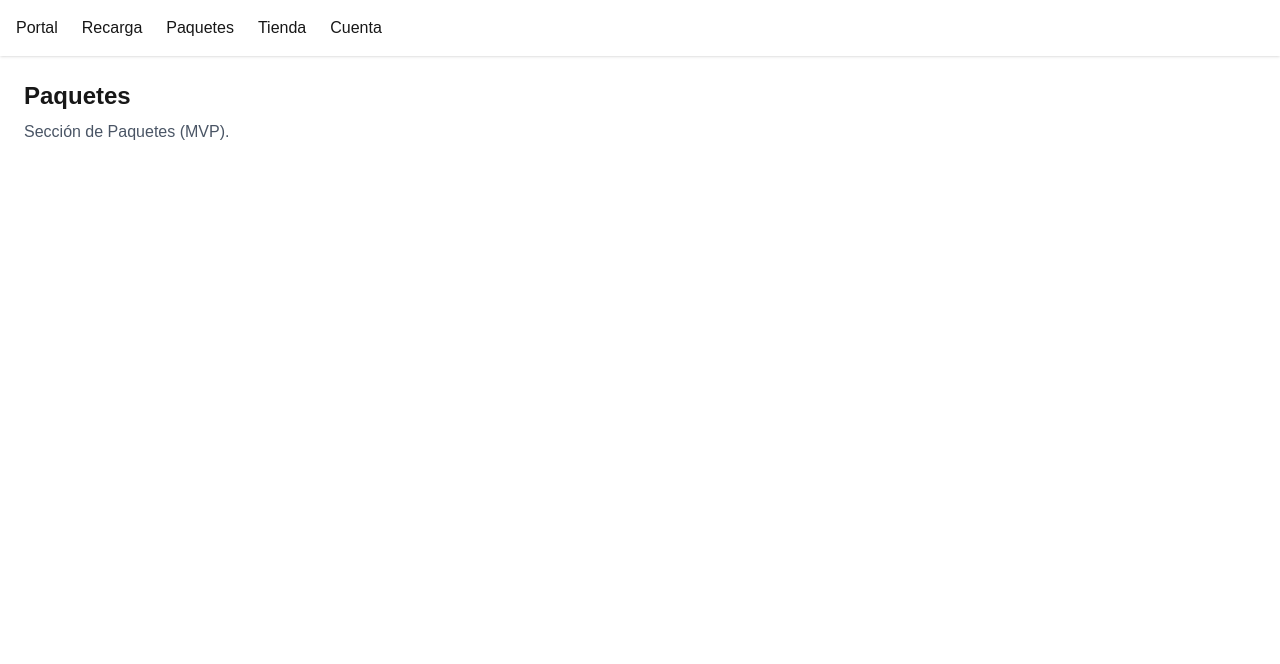
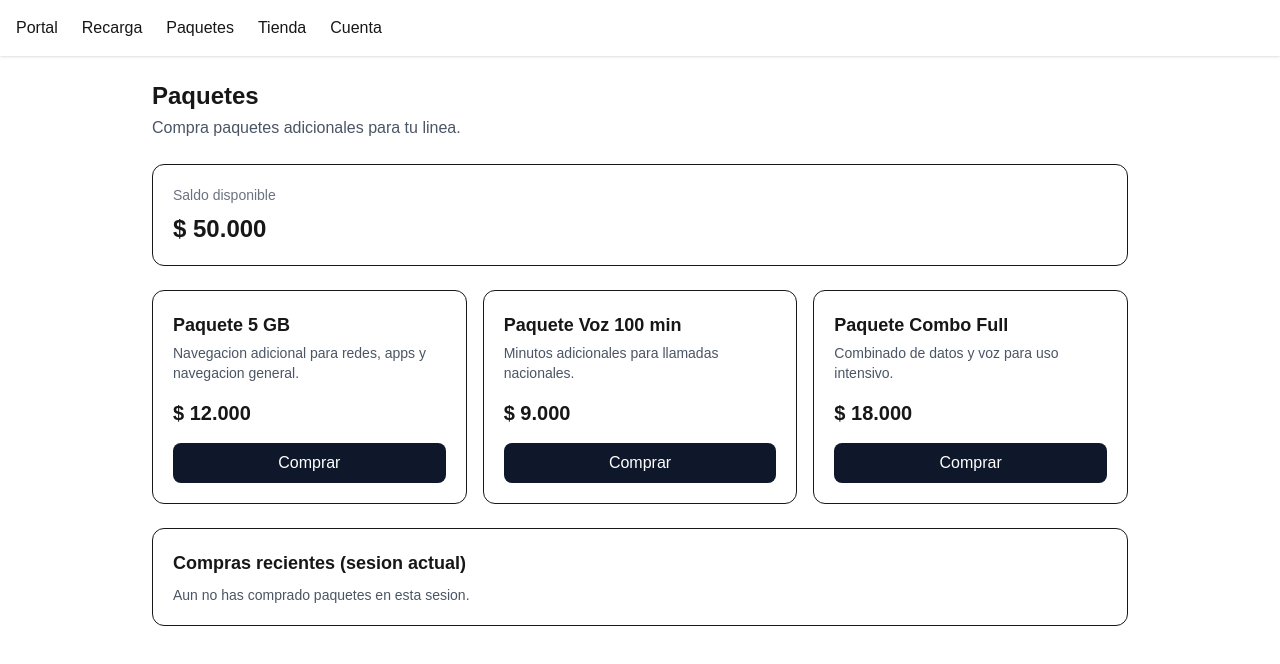
Before and after one commit to LuisAlbertoPerezDeLaCruz/mvno-portal, a Next.js app: page /paquetes in a window 1280 px wide. Shown: the top 664 px of the page. Built offline with nearby package versions, Linux system fonts and the light colour scheme.

Commit message:
Implementacion de paquetes

```diff
--- a/app/api/buy-package/route.ts
+++ b/app/api/buy-package/route.ts
@@ -1,5 +1,5 @@
 import { applyBuyPackage } from "@/lib/mock-db";
-import { BuyPackageRequest } from "@/lib/types";
+import { BuyPackageRequest, BuyPackageResponse } from "@/lib/types";
 import { NextResponse } from "next/server";
 
 export async function POST(request: Request) {
@@ -10,11 +10,12 @@ export async function POST(request: Request) {
 
   try {
     const result = applyBuyPackage({ packageCode: payload.packageCode });
-    return NextResponse.json({
+    const response: BuyPackageResponse = {
       ok: true,
       receipt: result.receipt,
       balance: result.balance,
-    });
+    };
+    return NextResponse.json(response);
   } catch (error) {
     if (error instanceof Error && error.message === "PACKAGE_NOT_FOUND") {
       return NextResponse.json({ error: "Paquete no encontrado" }, { status: 404 });
--- a/app/paquetes/page.tsx
+++ b/app/paquetes/page.tsx
@@ -1,8 +1,178 @@
+"use client";
+
+import { buyPackageApi, getCustomerSummaryApi } from "@/lib/api";
+import { RecentMovement } from "@/lib/types";
+import { useEffect, useState } from "react";
+
+type SubmitStatus = "idle" | "loading" | "success" | "error";
+
+type PackageOption = {
+  code: string;
+  title: string;
+  description: string;
+  price: number;
+};
+
+const PACKAGE_CATALOG: PackageOption[] = [
+  {
+    code: "data_5gb",
+    title: "Paquete 5 GB",
+    description: "Navegacion adicional para redes, apps y navegacion general.",
+    price: 12000,
+  },
+  {
+    code: "voz_100min",
+    title: "Paquete Voz 100 min",
+    description: "Minutos adicionales para llamadas nacionales.",
+    price: 9000,
+  },
+  {
+    code: "combo_full",
+    title: "Paquete Combo Full",
+    description: "Combinado de datos y voz para uso intensivo.",
+    price: 18000,
+  },
+];
+
+function formatCurrencyCop(value: number) {
+  return new Intl.NumberFormat("es-CO", {
+    style: "currency",
+    currency: "COP",
+    maximumFractionDigits: 0,
+  }).format(value);
+}
+
+function formatDate(value: string) {
+  return new Intl.DateTimeFormat("es-CO", {
+    dateStyle: "medium",
+    timeStyle: "short",
+  }).format(new Date(value));
+}
+
 export default function PaquetesPage() {
+  const [status, setStatus] = useState<SubmitStatus>("idle");
+  const [message, setMessage] = useState("");
+  const [balance, setBalance] = useState<number | null>(null);
+  const [receipts, setReceipts] = useState<RecentMovement[]>([]);
+  const [selectedCode, setSelectedCode] = useState<string | null>(null);
+
+  useEffect(() => {
+    let mounted = true;
+
+    async function loadBalance() {
+      try {
+        const summary = await getCustomerSummaryApi();
+        if (mounted) {
+          setBalance(summary.balance);
+        }
+      } catch (error) {
+        if (mounted) {
+          setStatus("error");
+          setMessage(
+            error instanceof Error
+              ? `No se pudo cargar el saldo inicial: ${error.message}`
+              : "No se pudo cargar el saldo inicial.",
+          );
+        }
+      }
+    }
+
+    loadBalance();
+
+    return () => {
+      mounted = false;
+    };
+  }, []);
+
+  async function handleBuy(packageCode: string) {
+    setStatus("loading");
+    setMessage("Procesando compra...");
+    setSelectedCode(packageCode);
+
+    try {
+      const response = await buyPackageApi({ packageCode });
+      setBalance(response.balance);
+      setReceipts((prev) => [response.receipt, ...prev]);
+      setStatus("success");
+      setMessage("Compra exitosa.");
+    } catch (error) {
+      setStatus("error");
+      setMessage(error instanceof Error ? error.message : "No se pudo completar la compra.");
+    } finally {
+      setSelectedCode(null);
+    }
+  }
+
   return (
-    <main className="p-6">
-      <h1 className="text-2xl font-semibold">Paquetes</h1>
-      <p className="mt-2 text-gray-600">Sección de Paquetes (MVP).</p>
+    <main className="mx-auto max-w-5xl space-y-6 p-6">
+      <section>
+        <h1 className="text-2xl font-semibold">Paquetes</h1>
+        <p className="mt-1 text-gray-600">Compra paquetes adicionales para tu linea.</p>
+      </section>
+
+      <section className="rounded-xl border bg-white p-5">
+        <p className="text-sm text-gray-500">Saldo disponible</p>
+        <p className="mt-2 text-2xl font-bold">
+          {balance === null ? "Cargando saldo..." : formatCurrencyCop(balance)}
+        </p>
+      </section>
+
+      <section className="grid gap-4 md:grid-cols-3">
+        {PACKAGE_CATALOG.map((pkg) => {
+          const isLoadingThis = status === "loading" && selectedCode === pkg.code;
+          return (
+            <article key={pkg.code} className="rounded-xl border bg-white p-5">
+              <h2 className="text-lg font-semibold">{pkg.title}</h2>
+              <p className="mt-1 text-sm text-gray-600">{pkg.description}</p>
+              <p className="mt-4 text-xl font-bold">{formatCurrencyCop(pkg.price)}</p>
+              <button
+                type="button"
+                onClick={() => handleBuy(pkg.code)}
+                disabled={status === "loading"}
+                className="mt-4 w-full rounded-lg bg-slate-900 px-4 py-2 font-medium text-white disabled:cursor-not-allowed disabled:opacity-60"
+              >
+                {isLoadingThis ? "Comprando..." : "Comprar"}
+              </button>
+            </article>
+          );
+        })}
+      </section>
+
+      {message && (
+        <p
+          className={`rounded-lg px-3 py-2 text-sm ${
+            status === "error"
+              ? "bg-red-50 text-red-700"
+              : status === "success"
+                ? "bg-green-50 text-green-700"
+                : "bg-slate-100 text-slate-700"
+          }`}
+        >
+          {message}
+        </p>
+      )}
+
+      <section className="rounded-xl border bg-white p-5">
+        <h2 className="text-lg font-semibold">Compras recientes (sesion actual)</h2>
+        {receipts.length === 0 ? (
+          <p className="mt-2 text-sm text-gray-600">Aun no has comprado paquetes en esta sesion.</p>
+        ) : (
+          <ul className="mt-3 space-y-2">
+            {receipts.map((receipt) => (
+              <li
+                key={receipt.id}
+                className="flex items-center justify-between rounded-lg bg-slate-50 p-3 text-sm"
+              >
+                <div>
+                  <p className="font-medium">{receipt.title}</p>
+                  <p className="text-gray-500">{formatDate(receipt.createdAt)}</p>
+                </div>
+                <p className="font-semibold">- {formatCurrencyCop(receipt.amount)}</p>
+              </li>
+            ))}
+          </ul>
+        )}
+      </section>
     </main>
   );
 }
--- a/lib/api.ts
+++ b/lib/api.ts
@@ -1,5 +1,6 @@
 import {
   BuyPackageRequest,
+  BuyPackageResponse,
   CustomerSummary,
   TopupRequest,
   TopupResponse,
@@ -47,11 +48,11 @@ export async function topupApi(payload: TopupRequest): Promise<TopupResponse> {
   return parseJson<TopupResponse>(response);
 }
 
-export async function buyPackageApi(payload: BuyPackageRequest) {
+export async function buyPackageApi(payload: BuyPackageRequest): Promise<BuyPackageResponse> {
   const response = await fetch("/api/buy-package", {
     method: "POST",
     headers: { "Content-Type": "application/json" },
     body: JSON.stringify(payload),
   });
-  return parseJson<{ ok: true; balance: number }>(response);
+  return parseJson<BuyPackageResponse>(response);
 }
--- a/lib/types.ts
+++ b/lib/types.ts
@@ -41,3 +41,9 @@ export type TopupResponse = {
 export type BuyPackageRequest = {
   packageCode: string;
 };
+
+export type BuyPackageResponse = {
+  ok: true;
+  receipt: RecentMovement;
+  balance: number;
+};
```
